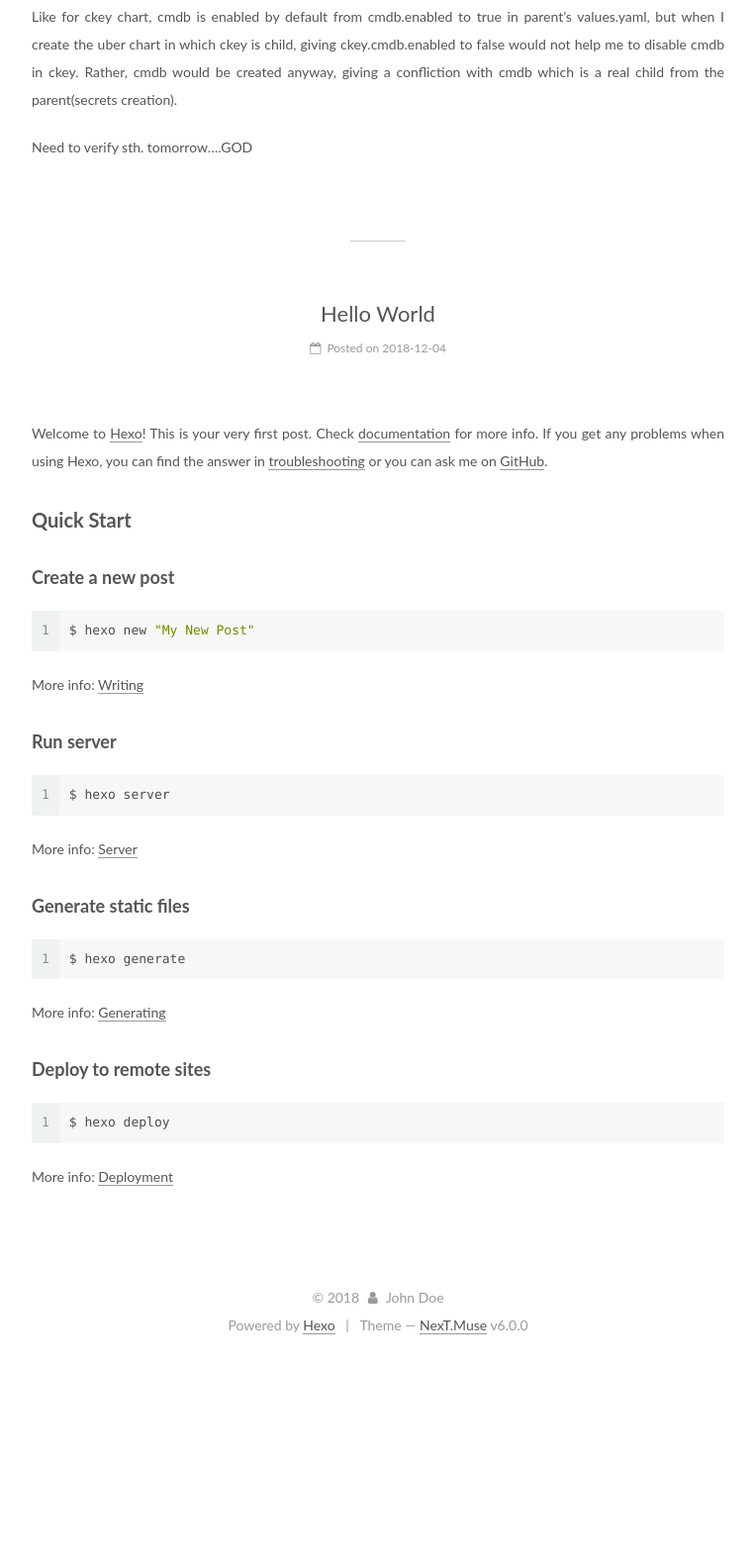
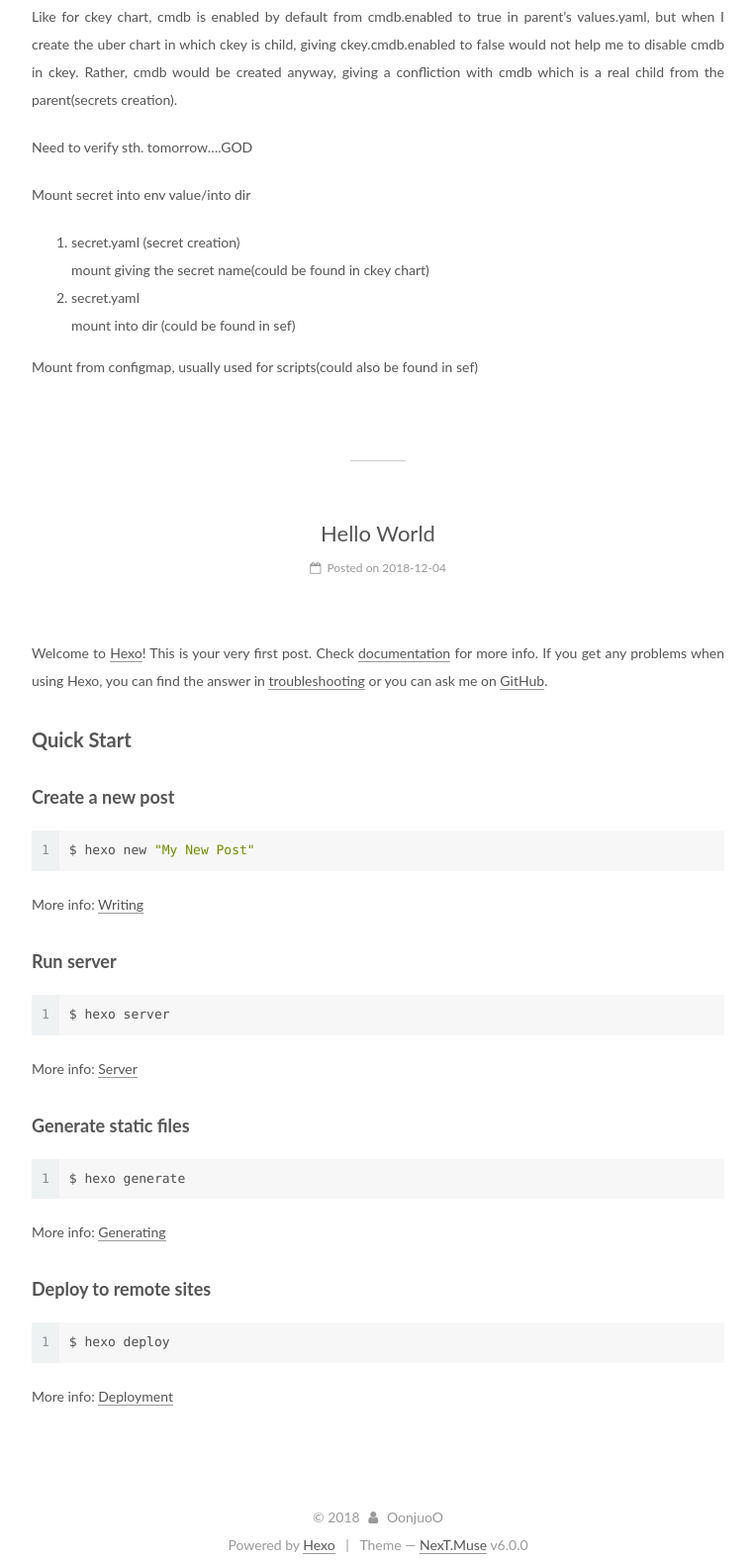
Before and after one commit to OonjuoO/OonjuoO.github.io, a plain HTML site: page index.html in a window 1280 px wide. Shown: the part 1846-3424 px from the top of the page at 99% size, without its empty margins (258-1021 px from the left). Before the commit the page ends 3219 px from the top, so only its background shows below. Drawn offline with Linux system fonts and the light colour scheme.

Commit message:
Site updated: 2018-12-11 22:51:02

```diff
--- a/css/main.css
+++ b/css/main.css
@@ -1822,7 +1822,7 @@ pre .javascript .function {
   width: 4px;
   height: 4px;
   border-radius: 50%;
-  background: #c7ffc9;
+  background: #7cffc6;
 }
 .links-of-blogroll {
   font-size: 13px;
--- a/index.html
+++ b/index.html
@@ -235,7 +235,7 @@
     <link itemprop="mainEntityOfPage" href="http://yoursite.com/2018/12/09/Some-commands-from-Vim-and-linux/">
 
     <span hidden itemprop="author" itemscope="" itemtype="http://schema.org/Person">
-      <meta itemprop="name" content="John Doe">
+      <meta itemprop="name" content="OonjuoO">
       <meta itemprop="description" content="">
       <meta itemprop="image" content="/images/avatar.gif">
     </span>
@@ -372,7 +372,7 @@
     <link itemprop="mainEntityOfPage" href="http://yoursite.com/2018/12/09/test/">
 
     <span hidden itemprop="author" itemscope="" itemtype="http://schema.org/Person">
-      <meta itemprop="name" content="John Doe">
+      <meta itemprop="name" content="OonjuoO">
       <meta itemprop="description" content="">
       <meta itemprop="image" content="/images/avatar.gif">
     </span>
@@ -444,6 +444,12 @@
 <p>But sometimes, it is a little bit confusing on how to overwrite a child’s config from uber global values.yaml.</p>
 <p>Like for ckey chart, cmdb is enabled by default from cmdb.enabled to true in parent’s values.yaml, but when I create the uber chart in which ckey is child, giving ckey.cmdb.enabled to false would not help me to disable cmdb in ckey. Rather, cmdb would be created anyway, giving a confliction with cmdb which is a real child from the parent(secrets creation).</p>
 <p>Need to verify sth. tomorrow….GOD  </p>
+<p>Mount secret into env value/into dir</p>
+<ol>
+<li>secret.yaml (secret creation)<br>mount giving the secret name(could be found in ckey chart)</li>
+<li>secret.yaml<br>mount into dir (could be found in sef)</li>
+</ol>
+<p>Mount from configmap, usually used for scripts(could also be found in sef)</p>
 
 
 
@@ -495,7 +501,7 @@
     <link itemprop="mainEntityOfPage" href="http://yoursite.com/2018/12/04/hello-world/">
 
     <span hidden itemprop="author" itemscope="" itemtype="http://schema.org/Person">
-      <meta itemprop="name" content="John Doe">
+      <meta itemprop="name" content="OonjuoO">
       <meta itemprop="description" content="">
       <meta itemprop="image" content="/images/avatar.gif">
     </span>
@@ -640,7 +646,7 @@
         <div class="site-overview">
           <div class="site-author motion-element" itemprop="author" itemscope="" itemtype="http://schema.org/Person">
 
-              <p class="site-author-name" itemprop="name">John Doe</p>
+              <p class="site-author-name" itemprop="name">OonjuoO</p>
               <p class="site-description motion-element" itemprop="description"></p>
           </div>
 
@@ -705,7 +711,7 @@
   <span class="with-love">
     <i class="fa fa-user"></i>
   </span>
-  <span class="author" itemprop="copyrightHolder">John Doe</span>
+  <span class="author" itemprop="copyrightHolder">OonjuoO</span>
 
 
 
```
Also changed, not shown: 2018/12/04/hello-world/index.html (+3 -3 lines), 2018/12/09/Some-commands-from-Vim-and-linux/index.html (+3 -3 lines), 2018/12/09/test/index.html (+9 -3 lines), archives/2018/12/index.html (+2 -2 lines), archives/2018/index.html (+2 -2 lines), archives/index.html (+2 -2 lines), tags/Helm/index.html (+2 -2 lines), tags/daily/index.html (+2 -2 lines).
